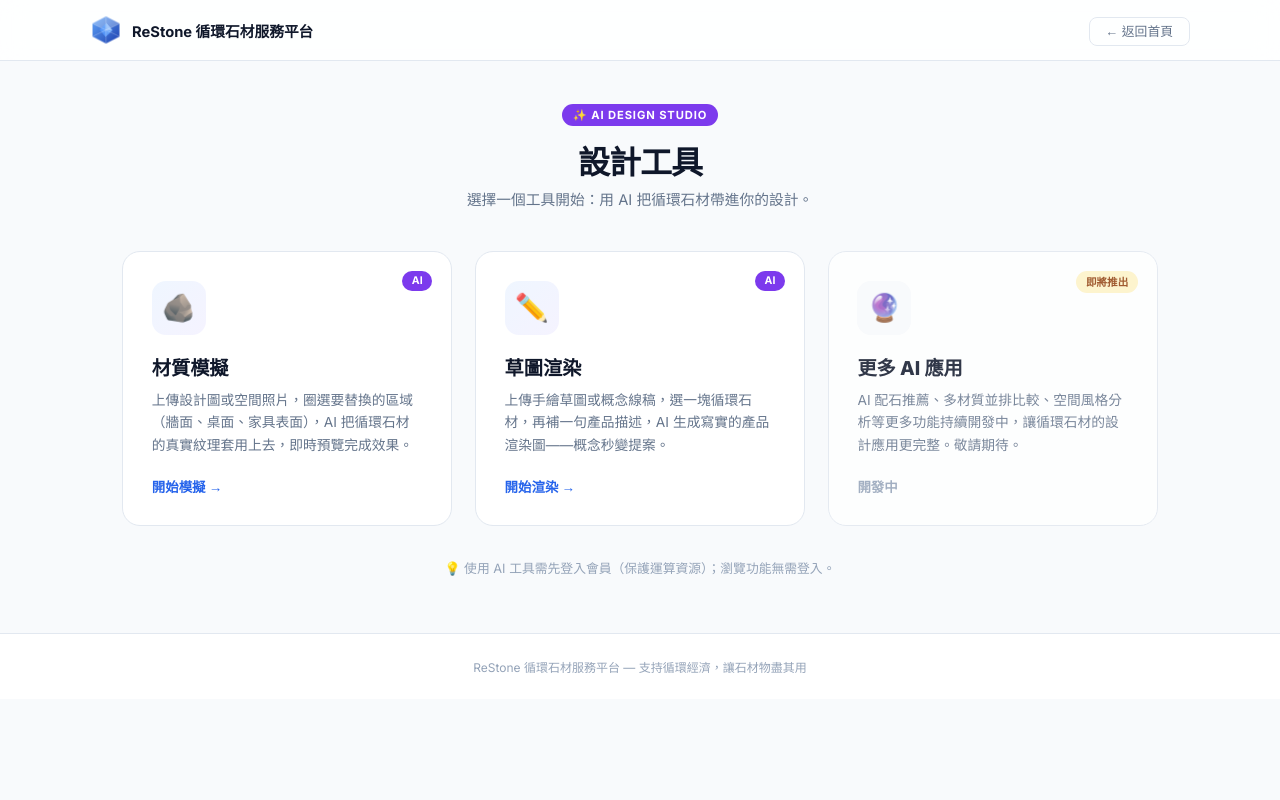
After one commit to clie945-tech/stone-database, a Flask app: page /studio in a window 1280 px wide. The commit adds this page. Run offline with Flask 3, Linux system fonts and the light colour scheme.

Commit message:
新增設計工具功能選擇頁（Studio Hub）
- 首頁「設計工具」按鈕改導向 /studio：列出材質模擬、草圖渲染
  兩大工具卡片(各附功能說明)+「更多 AI 應用(即將推出)」佔位卡
- /studio 公開可瀏覽(展覽訪客可先看懂功能)，進工具才需登入
- 我的設計、會員頁的「設計工具」CTA 一併改導向 Hub

Co-Authored-By: Claude Opus 4.7 <noreply@anthropic.com>

```diff
--- a/app.py
+++ b/app.py
@@ -1883,6 +1883,12 @@ def change_password():
 
 
 # ─── AI 設計工具：套用石材到設計圖（僅限會員）────────────────────────
+@app.route('/studio')
+def studio():
+    """設計工具功能選擇頁（Hub）：列出材質模擬、草圖渲染等工具，公開可瀏覽。"""
+    return render_template('studio.html')
+
+
 @app.route('/design-tool')
 @customer_required
 def design_tool():
--- a/templates/customer_dashboard.html
+++ b/templates/customer_dashboard.html
@@ -217,7 +217,7 @@
     <div class="empty">
       <div class="empty-icon">✨</div>
       <h3>尚無設計紀錄</h3>
-      <p>前往 <a href="/design-tool">AI 設計工具</a>，套用循環石材後作品會顯示在這裡</p>
+      <p>前往 <a href="/studio">設計工具</a>，用循環石材設計後作品會顯示在這裡</p>
     </div>
   {% endif %}
 </div>
--- a/templates/index.html
+++ b/templates/index.html
@@ -404,7 +404,7 @@
     </select>
     <button type="submit" class="btn-search">搜尋</button>
     <a href="/search/by-image" class="btn-ai-search" title="上傳圖片找相似石材">📷 以圖搜圖<span class="ai-tag">AI</span></a>
-    <a href="/design-tool" class="btn-ai-search" title="把石材套用到你的設計圖" style="background:linear-gradient(135deg,#2563EB,#7C3AED);color:white;border-color:transparent">✨ 設計工具<span class="ai-tag" style="background:rgba(255,255,255,0.25);color:white">AI</span></a>
+    <a href="/studio" class="btn-ai-search" title="AI 設計工具：材質模擬、草圖渲染" style="background:linear-gradient(135deg,#2563EB,#7C3AED);color:white;border-color:transparent">✨ 設計工具<span class="ai-tag" style="background:rgba(255,255,255,0.25);color:white">AI</span></a>
     {% if search or selected_type %}
       <a href="/" class="btn-clear">× 清除篩選</a>
     {% endif %}
--- a/templates/my_designs.html
+++ b/templates/my_designs.html
@@ -66,7 +66,7 @@
       <div class="logo-text">ReStone 循環石材服務平台</div>
     </a>
     <div class="header-right">
-      <a href="/design-tool" class="btn-link primary">✨ AI 設計工具</a>
+      <a href="/studio" class="btn-link primary">✨ 設計工具</a>
       <a href="/my-account" class="btn-link">我的帳號</a>
       <a href="/customer/logout" class="btn-link">登出</a>
     </div>
@@ -115,7 +115,7 @@
     <div class="empty">
       <div class="empty-icon">✨</div>
       <h3>尚無設計紀錄</h3>
-      <p>前往 <a href="/design-tool">AI 設計工具</a>，上傳設計圖並套用循環石材後，作品會自動保存在這裡</p>
+      <p>前往 <a href="/studio">設計工具</a>，用循環石材設計後，作品會自動保存在這裡</p>
     </div>
   {% endif %}
 </div>
--- /dev/null
+++ b/templates/studio.html
@@ -0,0 +1,94 @@
+<!DOCTYPE html>
+<html lang="zh-TW">
+<head>
+  <meta charset="UTF-8" />
+  <meta name="viewport" content="width=device-width, initial-scale=1.0" />
+  <title>設計工具 — ReStone</title>
+  <link rel="icon" type="image/svg+xml" href="/static/favicon.svg">
+  <link href="https://fonts.googleapis.com/css2?family=Inter:wght@400;500;600;700;800&display=swap" rel="stylesheet">
+  <style>
+    *,*::before,*::after{box-sizing:border-box;margin:0;padding:0}
+    :root{--blue:#2563EB;--blue-light:#EFF6FF;--blue-mid:#BFDBFE;--purple:#7C3AED;
+      --text:#0F172A;--text-muted:#64748B;--text-light:#94A3B8;--border:#E2E8F0;--bg:#F8FAFC;--white:#fff}
+    body{font-family:'Inter','Noto Sans TC',sans-serif;background:var(--bg);color:var(--text);min-height:100vh}
+    header{background:rgba(255,255,255,.85);backdrop-filter:blur(12px);border-bottom:1px solid var(--border);padding:0 2rem;position:sticky;top:0;z-index:100}
+    .header-inner{max-width:1100px;margin:0 auto;display:flex;align-items:center;justify-content:space-between;height:60px}
+    .logo{display:flex;align-items:center;gap:10px;text-decoration:none;color:var(--text)}
+    .logo-icon{width:32px;height:32px}.logo-text{font-size:.92rem;font-weight:700}
+    .hbtn{font-size:.8rem;color:var(--text-muted);text-decoration:none;padding:.4rem 1rem;border-radius:8px;border:1px solid var(--border);font-weight:500;margin-left:.5rem}
+    .hbtn:hover{color:var(--blue);border-color:var(--blue-mid);background:var(--blue-light)}
+    .container{max-width:1100px;margin:2.6rem auto;padding:0 2rem}
+    .hero{text-align:center;margin-bottom:2.4rem}
+    .ai-tag{display:inline-block;background:var(--purple);color:#fff;font-size:.7rem;font-weight:700;letter-spacing:.08em;padding:.25rem .7rem;border-radius:99px}
+    .hero h1{font-size:2rem;font-weight:800;letter-spacing:-.03em;margin:.7rem 0 .4rem}
+    .hero p{font-size:.92rem;color:var(--text-muted);line-height:1.6}
+    .grid{display:grid;grid-template-columns:repeat(auto-fit,minmax(280px,1fr));gap:1.4rem}
+    .tool{display:flex;flex-direction:column;background:var(--white);border:1px solid var(--border);border-radius:18px;padding:1.8rem;text-decoration:none;color:var(--text);transition:all .18s;position:relative;overflow:hidden}
+    .tool:hover{box-shadow:0 12px 32px rgba(37,99,235,.12);transform:translateY(-3px);border-color:var(--blue-mid)}
+    .tool .ic{width:54px;height:54px;border-radius:14px;display:flex;align-items:center;justify-content:center;font-size:1.7rem;background:linear-gradient(135deg,var(--blue-light),#F5F3FF);margin-bottom:1.1rem}
+    .tool h2{font-size:1.2rem;font-weight:800;margin-bottom:.5rem}
+    .tool .desc{font-size:.86rem;color:var(--text-muted);line-height:1.65;flex:1}
+    .tool .go{margin-top:1.2rem;font-size:.84rem;font-weight:700;color:var(--blue);display:flex;align-items:center;gap:.3rem}
+    .tool.soon{cursor:default;opacity:.85}
+    .tool.soon:hover{box-shadow:none;transform:none;border-color:var(--border)}
+    .tool.soon .ic{background:var(--bg)}
+    .badge{position:absolute;top:1.2rem;right:1.2rem;font-size:.66rem;font-weight:700;padding:.2rem .6rem;border-radius:99px}
+    .badge.ai{background:var(--purple);color:#fff}
+    .badge.soon{background:#FEF3C7;color:#92400E}
+    .tip{margin-top:2rem;text-align:center;font-size:.8rem;color:var(--text-light)}
+    footer{margin-top:3.5rem;padding:1.5rem;text-align:center;font-size:.75rem;color:var(--text-light);border-top:1px solid var(--border);background:#fff}
+  </style>
+</head>
+<body>
+<header>
+  <div class="header-inner">
+    <a href="/" class="logo">
+      <span class="logo-icon">{% with size=32, sfx='stdhdr' %}{% include '_logo.html' %}{% endwith %}</span>
+      <div class="logo-text">ReStone 循環石材服務平台</div>
+    </a>
+    <div>
+      <a href="/" class="hbtn">← 返回首頁</a>
+      {% if session.customer_id %}<a href="/my-designs" class="hbtn">🖼 我的設計</a>{% endif %}
+    </div>
+  </div>
+</header>
+
+<div class="container">
+  <div class="hero">
+    <span class="ai-tag">✨ AI DESIGN STUDIO</span>
+    <h1>設計工具</h1>
+    <p>選擇一個工具開始：用 AI 把循環石材帶進你的設計。</p>
+  </div>
+
+  <div class="grid">
+    <a href="/design-tool" class="tool">
+      <span class="badge ai">AI</span>
+      <div class="ic">🪨</div>
+      <h2>材質模擬</h2>
+      <div class="desc">上傳設計圖或空間照片，圈選要替換的區域（牆面、桌面、家具表面），AI 把循環石材的真實紋理套用上去，即時預覽完成效果。</div>
+      <div class="go">開始模擬 →</div>
+    </a>
+
+    <a href="/sketch" class="tool">
+      <span class="badge ai">AI</span>
+      <div class="ic">✏️</div>
+      <h2>草圖渲染</h2>
+      <div class="desc">上傳手繪草圖或概念線稿，選一塊循環石材，再補一句產品描述，AI 生成寫實的產品渲染圖——概念秒變提案。</div>
+      <div class="go">開始渲染 →</div>
+    </a>
+
+    <div class="tool soon">
+      <span class="badge soon">即將推出</span>
+      <div class="ic">🔮</div>
+      <h2>更多 AI 應用</h2>
+      <div class="desc">AI 配石推薦、多材質並排比較、空間風格分析等更多功能持續開發中，讓循環石材的設計應用更完整。敬請期待。</div>
+      <div class="go" style="color:var(--text-light)">開發中</div>
+    </div>
+  </div>
+
+  <div class="tip">💡 使用 AI 工具需先登入會員（保護運算資源）；瀏覽功能無需登入。</div>
+</div>
+
+<footer>ReStone 循環石材服務平台 — 支持循環經濟，讓石材物盡其用</footer>
+</body>
+</html>
```
